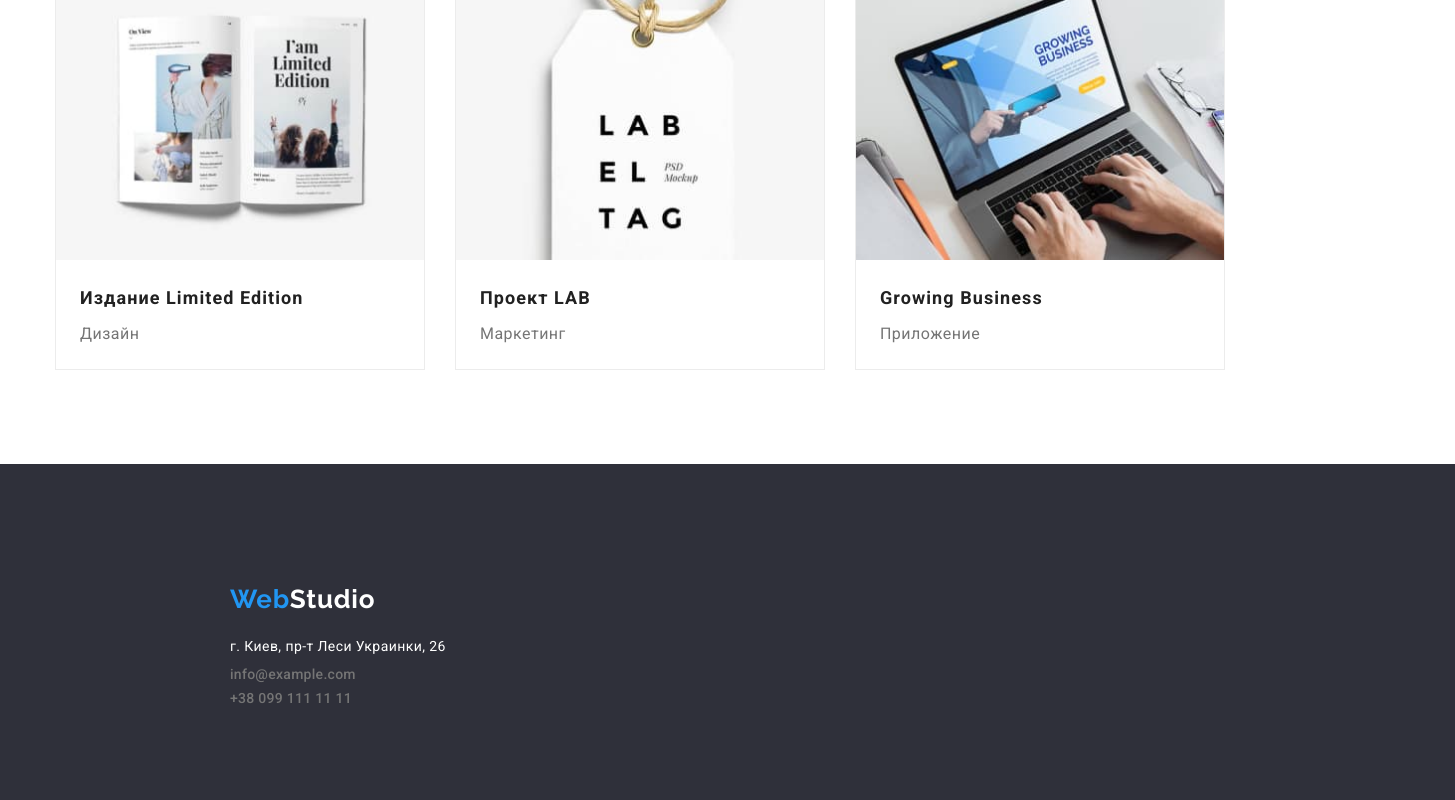
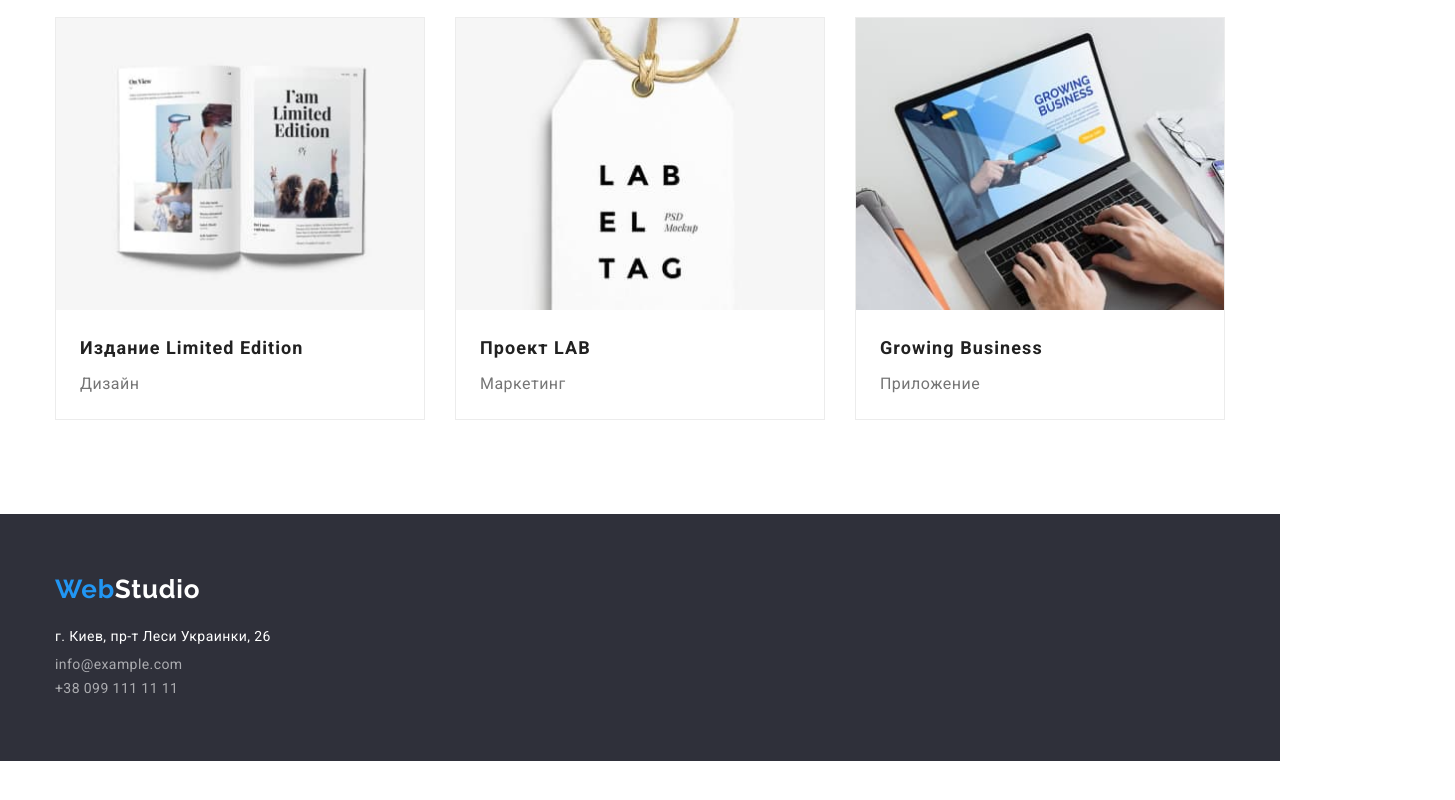
Before and after one commit to DubovaSvitlana/goit-markup-hw-03, a plain HTML site: page portfolio.html in a window 1280 px wide. Shown: the part 1148-1948 px from the top of the page, 1455 px wide, since content can reach past the window. After the commit the page ends 1909 px from the top, so only its background shows below. Drawn offline with nearby package versions, Linux system fonts and the light colour scheme.

Commit message:
виправила зауваження

```diff
--- a/css/styles.css
+++ b/css/styles.css
@@ -161,18 +161,18 @@ ul {
     margin-left: 50px;
 }
 .link-contacts {
-    font-weight: 500;
+    font-weight: 400;
     font-size: 14px;
     line-height: 1.14;
-    color: var(--title-text-color);
+    color: var(--title-footer-color);
     text-decoration: none;
-    letter-spacing: 0.02em;
+    letter-spacing: 0.03em;
 }
 .mail,
 .phone {
     font-size: 14px;
-    line-height: 1,71;
-    fill: solid rgba(255, 255, 255, 0.6);
+    line-height: 1.71;
+    /* fill: solid rgba(255, 255, 255, 0.6); */
 }
 
 
@@ -379,10 +379,11 @@ font-family: 'Roboto';
 } */
 .button.primery .secondary {
     justify-content: center;
+    /* margin-bottom: 50px; */
 }
 
 .gallery {
-    margin-top: 0;
+    margin-top: 50px;
     display: flex;
     flex-wrap: wrap;
     /* margin-bottom: 94px; */
@@ -434,13 +435,12 @@ font-family: 'Roboto';
 }
 .footer-fon {
     background-color: var(--primary-grey-color);
-    display: flex;
+    /* display: flex;
     flex-direction: column;
     margin-right: auto;
-    margin-left: auto;
+    margin-left: auto;*/
     /* width: 1600px; */
     /* height: 252px; */
-    padding: 60px 1240px 60px 215px;
 }
 .stydio-footer {
     color: var(--primary-white-color);
```
